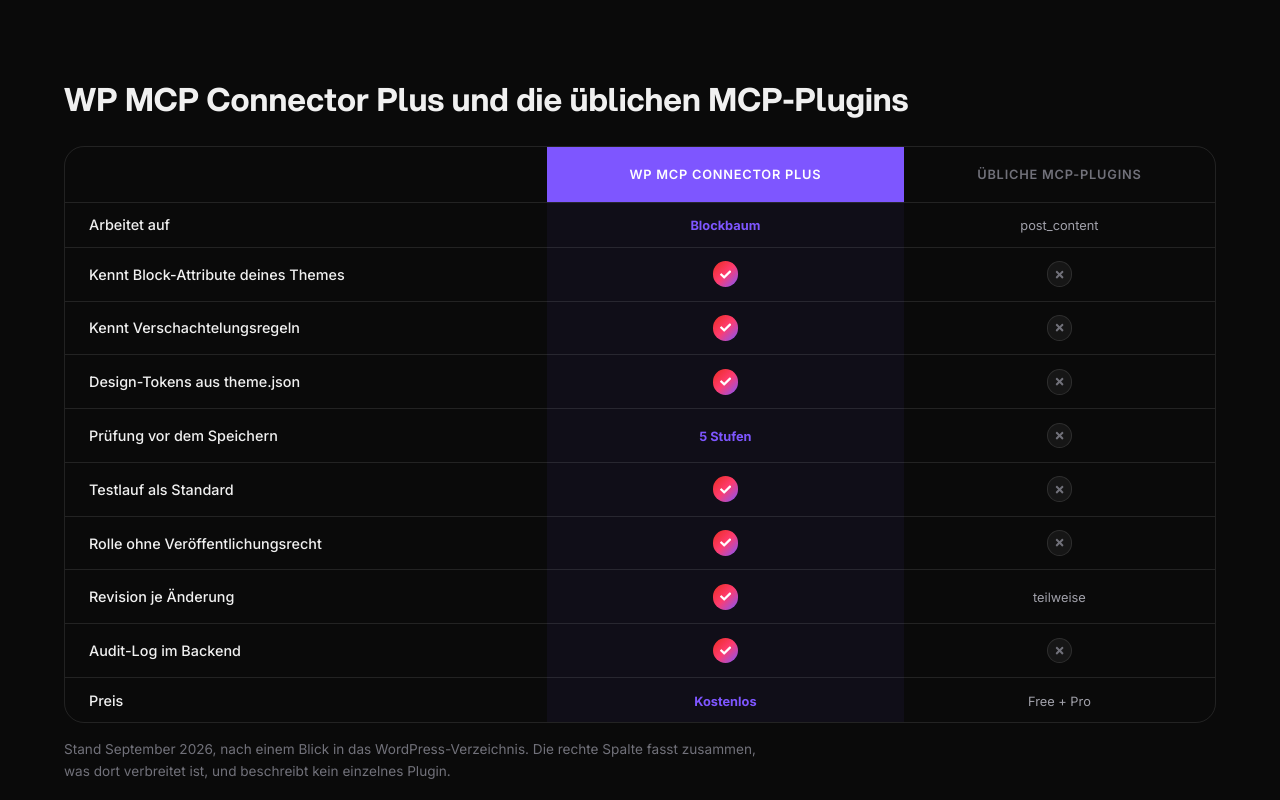
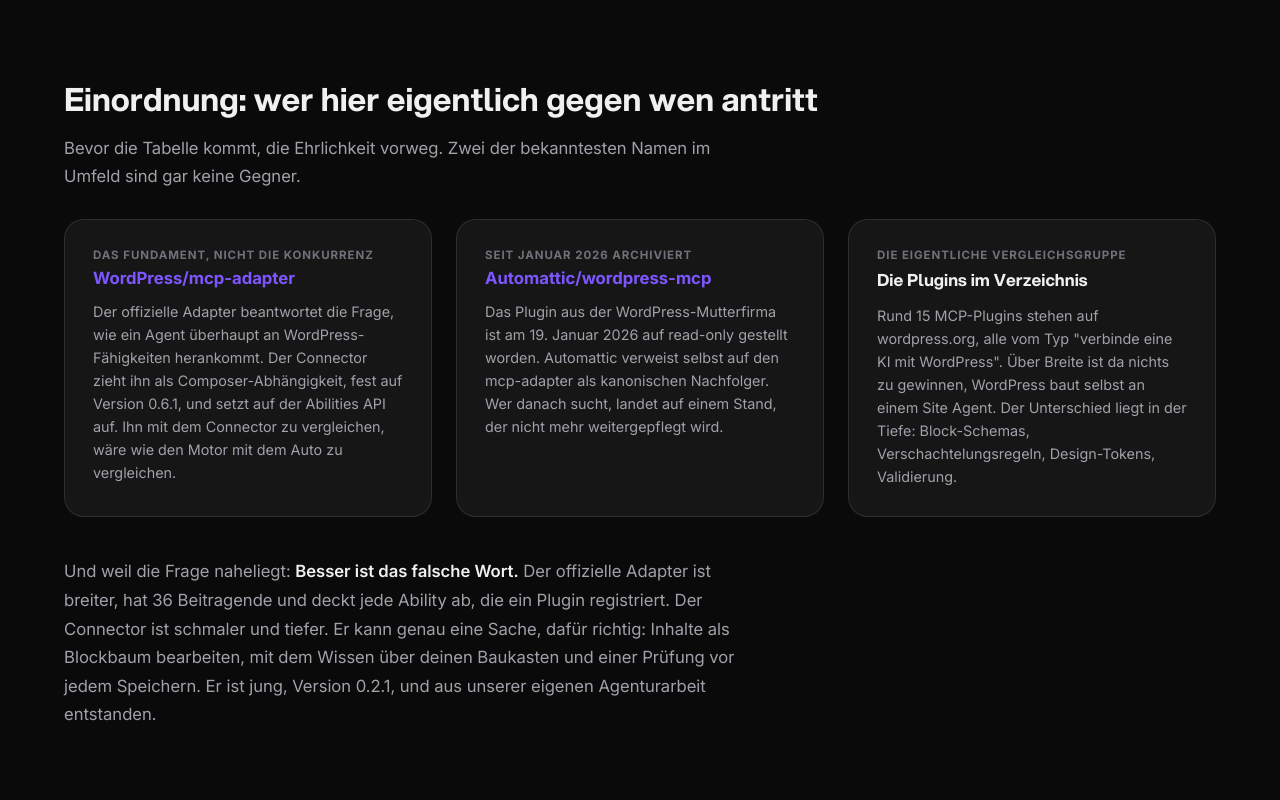
Before and after one commit to dennisbuchwald/dennisbuchwald-de, a Next.js app: page /apps/wp-mcp-connector in a window 1280 px wide. Shown: the part 2200-3000 px from the top of the page. Built offline with nearby package versions, Linux system fonts and the light colour scheme.

Commit message:
WP MCP Connector page: honest positioning vs mcp-adapter and archived Automattic plugin, PHP requirement, two FAQ entries

```diff
--- a/src/pages/apps/wp-mcp-connector.js
+++ b/src/pages/apps/wp-mcp-connector.js
@@ -64,6 +64,27 @@
 	},
 ];
 
+const landscape = [
+	{
+		name: "WordPress/mcp-adapter",
+		role: "Das Fundament, nicht die Konkurrenz",
+		desc: "Der offizielle Adapter beantwortet die Frage, wie ein Agent überhaupt an WordPress-Fähigkeiten herankommt. Der Connector zieht ihn als Composer-Abhängigkeit, fest auf Version 0.6.1, und setzt auf der Abilities API auf. Ihn mit dem Connector zu vergleichen, wäre wie den Motor mit dem Auto zu vergleichen.",
+		href: "https://github.com/WordPress/mcp-adapter",
+	},
+	{
+		name: "Automattic/wordpress-mcp",
+		role: "Seit Januar 2026 archiviert",
+		desc: "Das Plugin aus der WordPress-Mutterfirma ist am 19. Januar 2026 auf read-only gestellt worden. Automattic verweist selbst auf den mcp-adapter als kanonischen Nachfolger. Wer danach sucht, landet auf einem Stand, der nicht mehr weitergepflegt wird.",
+		href: "https://github.com/Automattic/wordpress-mcp",
+	},
+	{
+		name: "Die Plugins im Verzeichnis",
+		role: "Die eigentliche Vergleichsgruppe",
+		desc: "Rund 15 MCP-Plugins stehen auf wordpress.org, alle vom Typ \"verbinde eine KI mit WordPress\". Über Breite ist da nichts zu gewinnen, WordPress baut selbst an einem Site Agent. Der Unterschied liegt in der Tiefe: Block-Schemas, Verschachtelungsregeln, Design-Tokens, Validierung.",
+		href: null,
+	},
+];
+
 const compareRows = [
 	{ feature: "Arbeitet auf", ours: "Blockbaum", others: "post_content" },
 	{ feature: "Kennt Block-Attribute deines Themes", ours: true, others: false },
@@ -85,6 +106,14 @@
 	{
 		q: "Was unterscheidet es von den anderen MCP-Plugins für WordPress?",
 		a: "Die anderen geben der KI Zugang zu WordPress. Dieses gibt ihr Urteilsvermögen. Konkret: Statt das post_content-Feld zu übergeben, liefert es den Blockbaum samt Block-Schemas, erlaubten Kind-Blöcken und Design-Tokens. Der Agent weiss dadurch, womit er arbeitet, und jede Änderung läuft vor dem Speichern durch fünf Prüfstufen.",
+	},
+	{
+		q: "Ist das nicht dasselbe wie der offizielle mcp-adapter von WordPress?",
+		a: "Nein, der Connector baut darauf auf. Der mcp-adapter ist das offizielle WordPress-Paket, das Abilities als MCP-Werkzeuge nach aussen gibt. Er beantwortet die Frage, wie ein Agent an WordPress-Fähigkeiten herankommt. Er beantwortet nicht die Frage, was der Agent über deine Seite wissen muss, damit er sie nicht zerlegt. Genau diese Schicht liegt im Connector: acht Abilities rund um Blockkatalog, Blockbaum und Validierung. Wenn du nur Abilities aus deinen eigenen Plugins ansprechen willst, reicht der Adapter allein.",
+	},
+	{
+		q: "Was ist mit dem MCP-Plugin von Automattic?",
+		a: "Automattic/wordpress-mcp ist seit dem 19. Januar 2026 archiviert und wird nicht mehr weiterentwickelt. Automattic verweist selbst auf den mcp-adapter als Nachfolger. Wer heute anfängt, sollte nicht mehr darauf aufsetzen.",
 	},
 	{
 		q: "Funktioniert das mit Claude?",
@@ -161,7 +190,7 @@
 				<title>WP MCP Connector Plus - MCP-Server fuer WordPress mit Gutenberg-Blockbaum</title>
 				<meta
 					name="description"
-					content="MCP-Plugin fuer WordPress, das auf dem Gutenberg-Blockbaum arbeitet statt auf post_content: Block-Schemas, Verschachtelungsregeln, theme.json und fuenfstufige Validierung vor jedem Speichern. Kostenlos, Open Source, fuer Entwickler und Agenturen."
+					content="MCP-Plugin fuer WordPress, das auf dem Gutenberg-Blockbaum arbeitet statt auf post_content: Block-Schemas, Verschachtelungsregeln, theme.json und fuenfstufige Validierung vor jedem Speichern. Baut auf dem offiziellen WordPress mcp-adapter auf. Kostenlos, Open Source, fuer Entwickler und Agenturen."
 				/>
 				<link rel="canonical" href={`${SITE_URL}/apps/wp-mcp-connector`} />
 				<meta property="og:title" content="WP MCP Connector Plus - die KI, die deine Website versteht" />
@@ -250,6 +279,41 @@
 					</FeatureGrid>
 				</Section>
 
+				{/* ── EINORDNUNG ── */}
+				<Section>
+					<SectionHeading>Einordnung: wer hier eigentlich gegen wen antritt</SectionHeading>
+					<SectionSub>
+						Bevor die Tabelle kommt, die Ehrlichkeit vorweg. Zwei der bekanntesten
+						Namen im Umfeld sind gar keine Gegner.
+					</SectionSub>
+					<LandscapeGrid>
+						{landscape.map((item) => (
+							<LandscapeCard key={item.name}>
+								<LandscapeRole>{item.role}</LandscapeRole>
+								{item.href ? (
+									<LandscapeLink href={item.href} target="_blank" rel="noopener noreferrer">
+										{item.name}
+									</LandscapeLink>
+								) : (
+									<LandscapeName>{item.name}</LandscapeName>
+								)}
+								<FeatureDesc>{item.desc}</FeatureDesc>
+							</LandscapeCard>
+						))}
+					</LandscapeGrid>
+					<ProblemText>
+						<ProblemDesc>
+							Und weil die Frage naheliegt: <strong>Besser ist das falsche Wort.</strong>{" "}
+							Der offizielle Adapter ist breiter, hat 36 Beitragende und deckt
+							jede Ability ab, die ein Plugin registriert. Der Connector ist
+							schmaler und tiefer. Er kann genau eine Sache, dafür richtig:
+							Inhalte als Blockbaum bearbeiten, mit dem Wissen über deinen
+							Baukasten und einer Prüfung vor jedem Speichern. Er ist jung,
+							Version 0.2.1, und aus unserer eigenen Agenturarbeit entstanden.
+						</ProblemDesc>
+					</ProblemText>
+				</Section>
+
 				{/* ── VERGLEICH ── */}
 				<Section>
 					<SectionHeading>
@@ -278,7 +342,8 @@
 					<TableNote>
 						Stand September 2026, nach einem Blick in das WordPress-Verzeichnis.
 						Die rechte Spalte fasst zusammen, was dort verbreitet ist, und
-						beschreibt kein einzelnes Plugin.
+						beschreibt kein einzelnes Plugin. Der offizielle mcp-adapter steht
+						bewusst nicht in der Tabelle, weil der Connector auf ihm aufbaut.
 					</TableNote>
 				</Section>
 
@@ -316,6 +381,7 @@
 					<SectionHeading>Voraussetzungen</SectionHeading>
 					<ReqGrid>
 						<ReqItem><ReqLabel>WordPress</ReqLabel><ReqValue>6.9+</ReqValue></ReqItem>
+						<ReqItem><ReqLabel>PHP</ReqLabel><ReqValue>8.1+</ReqValue></ReqItem>
 						<ReqItem><ReqLabel>Editor</ReqLabel><ReqValue>Gutenberg</ReqValue></ReqItem>
 						<ReqItem><ReqLabel>Lizenz</ReqLabel><ReqValue>GPL-2.0+</ReqValue></ReqItem>
 						<ReqItem><ReqLabel>Preis</ReqLabel><ReqValue>Kostenlos</ReqValue></ReqItem>
@@ -487,6 +553,32 @@
 	background: ${(p) => p.theme.bg}; border: 1px solid ${(p) => p.theme.borderCard};
 `;
 
+const LandscapeGrid = styled.div`
+	display: grid; grid-template-columns: repeat(3, 1fr); gap: 1.5rem; margin-bottom: 2.5rem;
+	@media (max-width: 1024px) { grid-template-columns: 1fr; }
+`;
+
+const LandscapeCard = styled.div`
+	display: flex; flex-direction: column; gap: 0.4rem; padding: 1.75rem;
+	background: ${(p) => p.theme.bgCard}; border: 1px solid ${(p) => p.theme.borderCard};
+	border-radius: 1.25rem;
+`;
+
+const LandscapeRole = styled.span`
+	font-size: 0.72rem; font-weight: 700; text-transform: uppercase; letter-spacing: 0.08em;
+	color: ${(p) => p.theme.textMuted};
+`;
+
+const LandscapeName = styled.h3`
+	font-size: 1.05rem; font-weight: 700; color: ${(p) => p.theme.text}; margin: 0 0 0.35rem;
+`;
+
+const LandscapeLink = styled.a`
+	font-size: 1.05rem; font-weight: 700; color: ${(p) => p.theme.accent}; margin: 0 0 0.35rem;
+	text-decoration: none; transition: color 0.2s ease;
+	&:hover { color: ${(p) => p.theme.accentHover}; }
+`;
+
 const CompareWrapper = styled.div`
 	overflow-x: auto; margin-top: 1.5rem;
 	border: 1px solid ${(p) => p.theme.borderCard}; border-radius: 1.25rem;
@@ -555,7 +647,7 @@
 `;
 
 const AccordionContent = styled.div`
-	max-height: ${(p) => (p.$open ? "320px" : "0")}; overflow: hidden; transition: max-height 0.3s ease;
+	max-height: ${(p) => (p.$open ? "460px" : "0")}; overflow: hidden; transition: max-height 0.3s ease;
 `;
 
 const AccordionText = styled.p`
@@ -563,7 +655,8 @@
 `;
 
 const ReqGrid = styled.div`
-	display: grid; grid-template-columns: repeat(4, 1fr); gap: 1.5rem; margin-top: 1.5rem;
+	display: grid; grid-template-columns: repeat(5, 1fr); gap: 1.5rem; margin-top: 1.5rem;
+	@media (max-width: 1024px) { grid-template-columns: repeat(3, 1fr); }
 	@media (max-width: 700px) { grid-template-columns: repeat(2, 1fr); }
 `;
 
```
